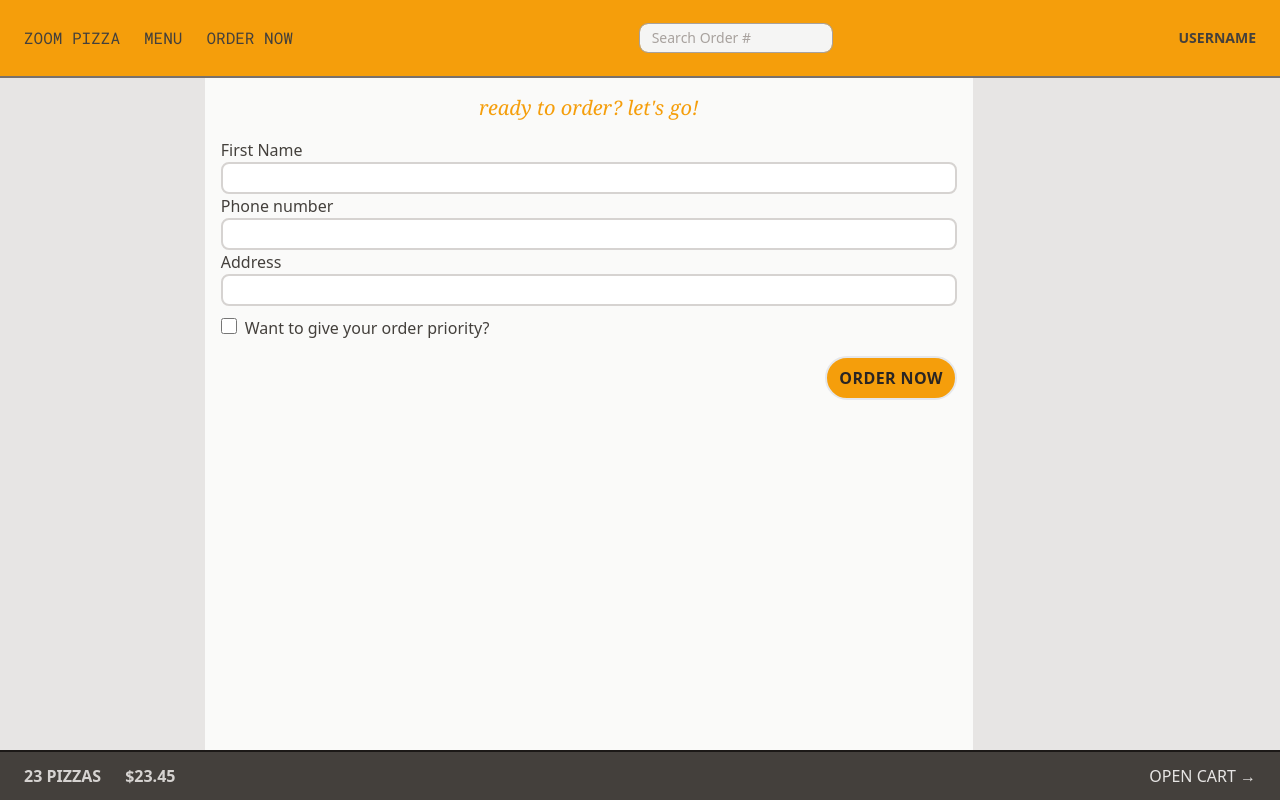
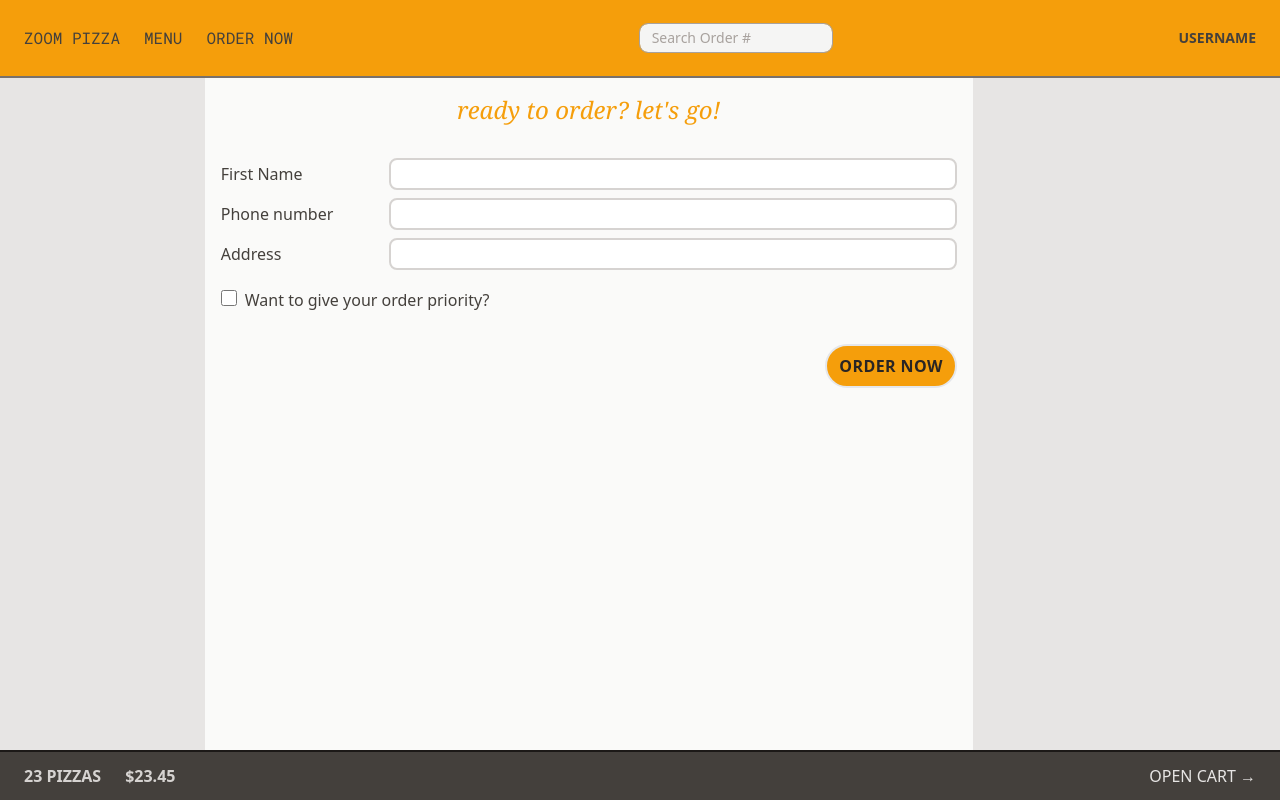
Before and after one commit to p-kordana/project-one, a React (Vite) app: page /order/new in a window 1280 px wide. Built offline with nearby package versions, Linux system fonts and the light colour scheme.

Commit message:
style order form

```diff
--- a/src/features/order/CreateOrder.jsx
+++ b/src/features/order/CreateOrder.jsx
@@ -46,42 +46,46 @@ function CreateOrder() {
 
   return (
     <div>
-      <h2 className="mb-4 text-center font-serif text-xl lowercase italic text-amber-500">
+      <h2 className="mb-6 text-center font-serif text-lg lowercase italic text-amber-500 sm:mb-8 sm:text-2xl">
         {"Ready to order? Let's go!"}
       </h2>
 
       <Form method="POST">
-        <div>
-          <label>First Name</label>
-          <Input type="text" name="customer" required />
+        <div className="mb-2 flex flex-col gap-2 sm:flex-row sm:items-center">
+          <label className="sm:basis-40">First Name</label>
+          <Input className="grow" type="text" name="customer" required />
         </div>
 
-        <div>
-          <label>Phone number</label>
-          <div>
-            <Input type="tel" name="phone" required />
-          </div>
-          {formErrors?.phone && <p>{formErrors.phone}</p>}
-        </div>
-
-        <div>
-          <label>Address</label>
-          <div>
-            <Input type="text" name="address" required />
+        <div className="mb-2 flex flex-col gap-2 sm:flex-row sm:items-center">
+          <label className="sm:basis-40">Phone number</label>
+          <div className="grow">
+            <Input className="w-full" type="tel" name="phone" required />
+            {formErrors?.phone && (
+              <p className="text-xs text-red-400">{formErrors.phone}</p>
+            )}
           </div>
         </div>
 
-        <div>
+        <div className="mb-2 flex flex-col gap-2 sm:flex-row sm:items-center">
+          <label className="sm:basis-40">Address</label>
+          <div className="grow">
+            <Input className="w-full" type="text" name="address" required />
+          </div>
+        </div>
+
+        <div className="mb-8">
           <Checkbox
             name="priority"
             id="priority"
             // value={withPriority}
             // onChange={(e) => setWithPriority(e.target.checked)}
           />
-          <label htmlFor="priority">Want to give your order priority?</label>
+          <label className="font-medium" htmlFor="priority">
+            Want to give your order priority?
+          </label>
         </div>
 
-        <div className="mt-4 text-right">
+        <div className="text-right">
           <input type="hidden" name="cart" value={JSON.stringify(cart)} />
           <Button disabled={isSubmitting}>
             {isSubmitting ? "Placing..." : "Order now"}
--- a/src/ui/Input.jsx
+++ b/src/ui/Input.jsx
@@ -27,7 +27,7 @@ function Input({
       placeholder={placeholder}
       value={value}
       onChange={onChange}
-      className={`${className} w-full rounded-lg border-2 border-stone-300 px-2 py-1 text-sm`}
+      className={`${className} rounded-lg border-2 border-stone-300 px-2 py-1 text-sm`}
     ></input>
   );
 }
```
